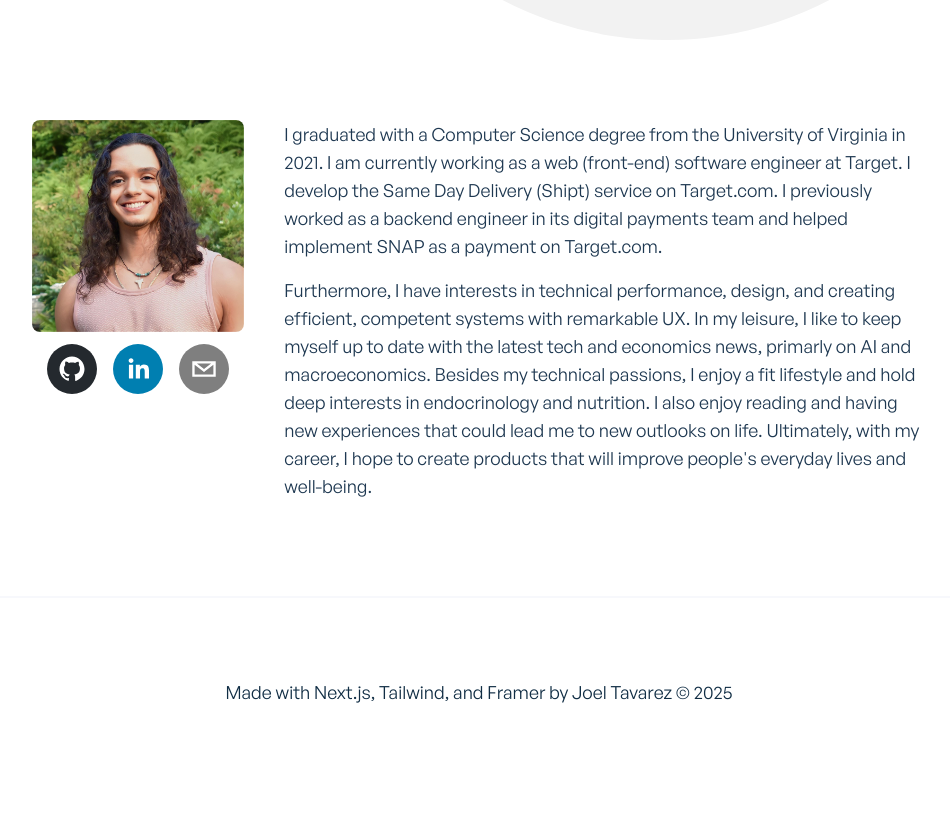
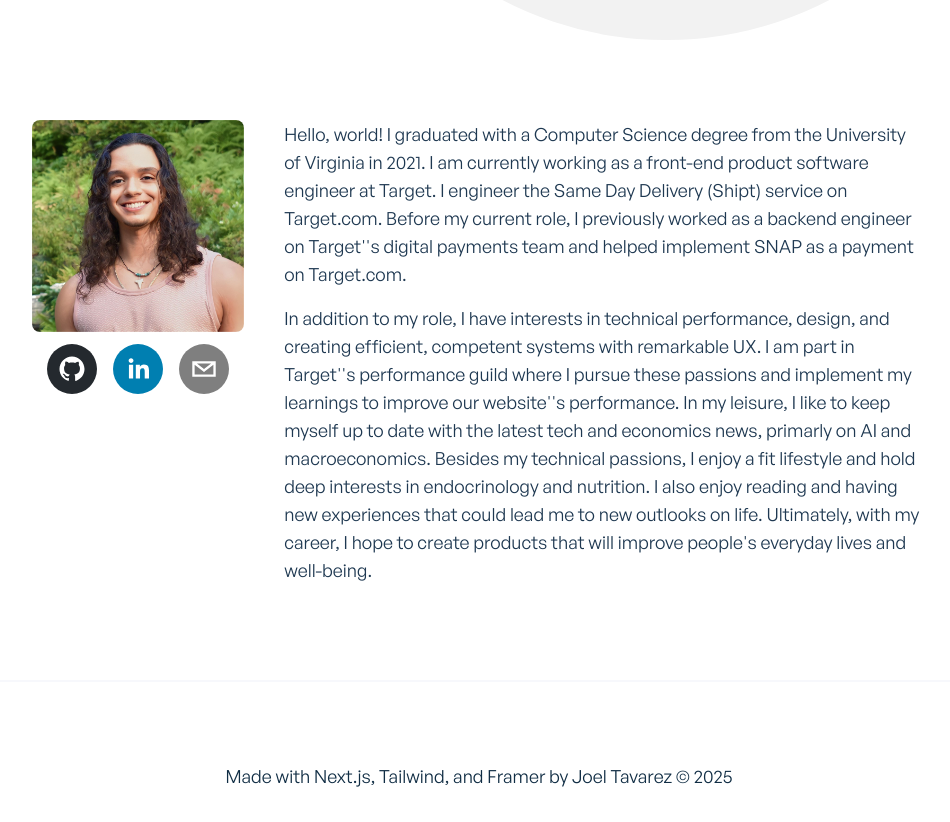
Before and after one commit to Don-Joel/Me, a Next.js app: page / in a window 1280 px wide. Shown: the part 800-1622 px from the top of the page, without its empty margins (163-1113 px from the left). Before the commit the page ends 1538 px from the top, so only its background shows below. Built offline with nearby package versions, Linux system fonts and the light colour scheme.

Commit message:
edit bio

```diff
--- a/components/about/AboutMeBio.jsx
+++ b/components/about/AboutMeBio.jsx
@@ -66,17 +66,17 @@ function AboutMeBio() {
 
       <div id="bio" className="font-general-regular w-full sm:w-3/4 text-left">
         <p className="mb-4 text-ternary-dark dark:text-ternary-light text-lg">
-          I graduated with a Computer Science degree from the University of
-          Virginia in 2021. I am currently working as a web (front-end) software
-          engineer at Target. I develop the Same Day Delivery (Shipt) service
-          on Target.com. I previously worked as a backend engineer in its
+          Hello, world! I graduated with a Computer Science degree from the University of
+          Virginia in 2021. I am currently working as a front-end product software
+          engineer at Target. I engineer the Same Day Delivery (Shipt) service
+          on Target.com. Before my current role, I previously worked as a backend engineer on Target&apos;'s
           digital payments team and helped implement SNAP as a payment on
           Target.com.
         </p>
         <p className="mb-4 text-ternary-dark dark:text-ternary-light text-lg">
-          Furthermore, I have interests in technical performance, design, and
-          creating efficient, competent systems with remarkable UX. In my
-          leisure, I like to keep myself up to date with the latest tech and
+          In addition to my role, I have interests in technical performance, design, and
+          creating efficient, competent systems with remarkable UX. I am part in Target&apos;'s performance guild where I pursue
+          these passions and implement my learnings to improve our website&apos;'s performance. In my leisure, I like to keep myself up to date with the latest tech and
           economics news, primarly on AI and macroeconomics. Besides my
           technical passions, I enjoy a fit lifestyle and hold deep
           interests in endocrinology and nutrition. I also enjoy
```
